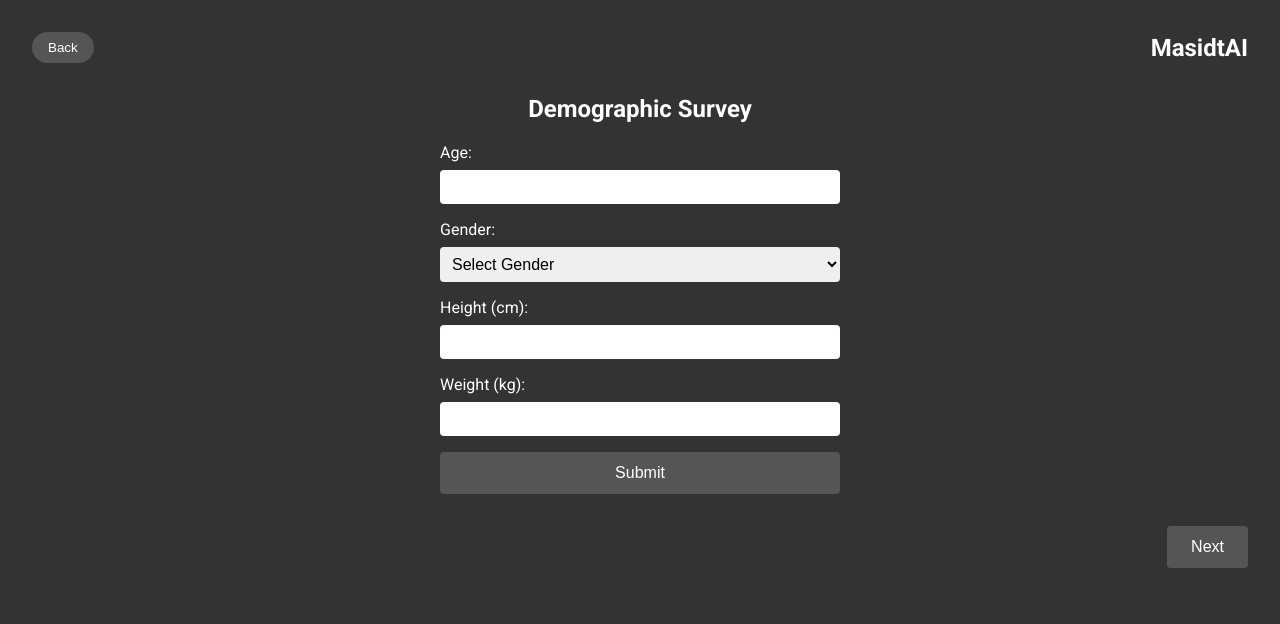
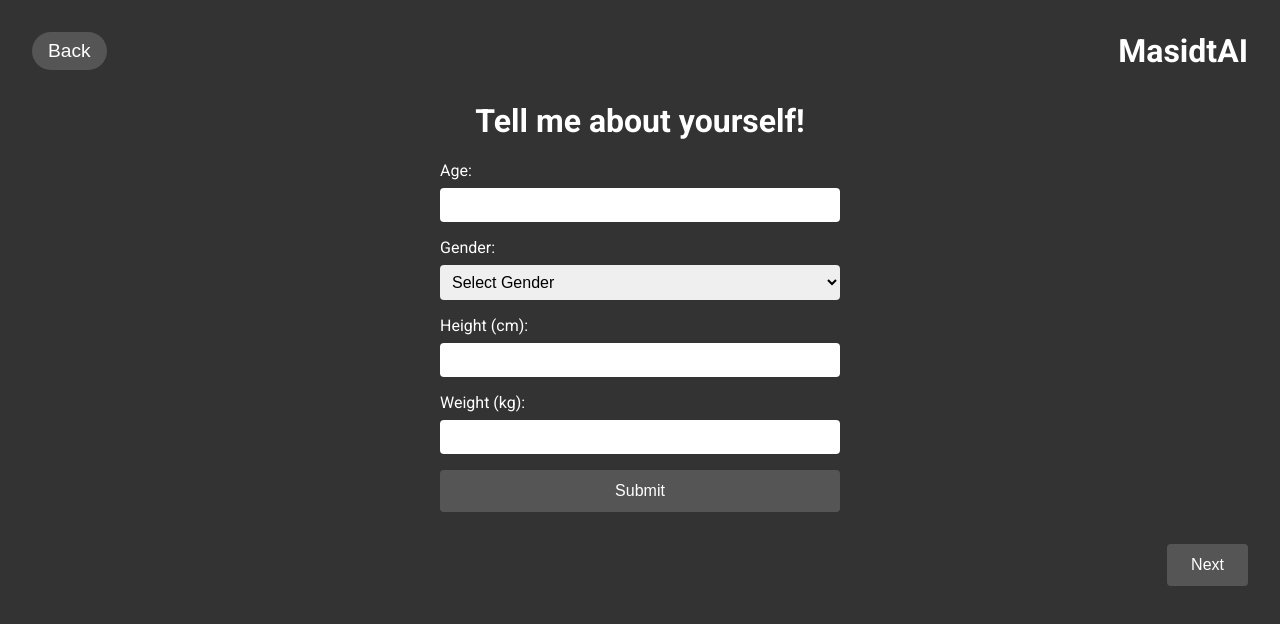
Before and after one commit to jong01045/MasitdAI, a React (Create React App) app: page / in a window 1280 px wide. Both pictures are taken after a click on the button "Start Now". Shown: the top 624 px of the page. Built offline with nearby package versions, Linux system fonts and the light colour scheme.

Commit message:
Demographic survey page Version 1 slightly modified

```diff
--- a/src/frontend/DemographicPage.css
+++ b/src/frontend/DemographicPage.css
@@ -13,6 +13,7 @@
   justify-content: space-between;
   align-items: center;
   margin-bottom: 2rem;
+  /* position: relative */
 }
 
 .back-button {
@@ -22,6 +23,9 @@
   padding: 0.5rem 1rem;
   border-radius: 50px;
   cursor: pointer;
+  font-size: 1.2rem;
+  /* position: absolute;
+  left: 0; */
 }
 
 .back-button:hover {
@@ -29,7 +33,7 @@
 }
 
 .demographic-logo {
-  font-size: 1.5rem;
+  font-size: 2rem;
   font-weight: 700;
   cursor: pointer;
 }
--- a/src/frontend/DemographicPage.js
+++ b/src/frontend/DemographicPage.js
@@ -28,7 +28,7 @@ function DemographicPage({ onBack, onNext }) {
         <div className="demographic-logo" onClick={onBack}>MasidtAI</div>
       </div>
 
-      <h2>Demographic Survey</h2>
+      <h1>Tell me about yourself!</h1>
       <form onSubmit={handleSubmit} className="demographic-form">
         <label>
           Age:
```
